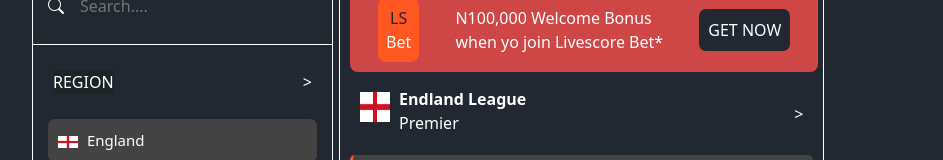
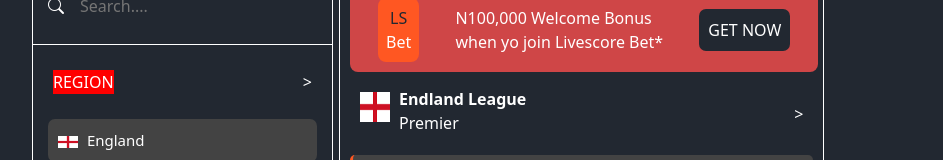
Before and after one commit to AnasMaimalee/livescore, a Vue app: page / in a window 1280 px wide. In both pictures the pointer is over the link "REGION". Shown: the part 194-354 px from the top of the page, without its empty margins (168-1111 px from the left). Built offline with nearby package versions, Linux system fonts and the light colour scheme.

Commit message:
laptop-vew

```diff
--- a/src/App.vue
+++ b/src/App.vue
@@ -336,7 +336,7 @@
           justify-content: space-between;
          }
          .main-body a:hover{
-          background-color: #1d2427;
+          background-color: red;
          }
          .main-body>:first-child{
           border: 1px solid #fff;
@@ -405,6 +405,9 @@
           margin-left: 15px;
           width: auto;
           /* overflow: scroll; */
+         }
+         .body-top a:hover{
+          background-color: #1d2427;
          }
          .body-top>:first-child{
           background-color: #fff;
```
